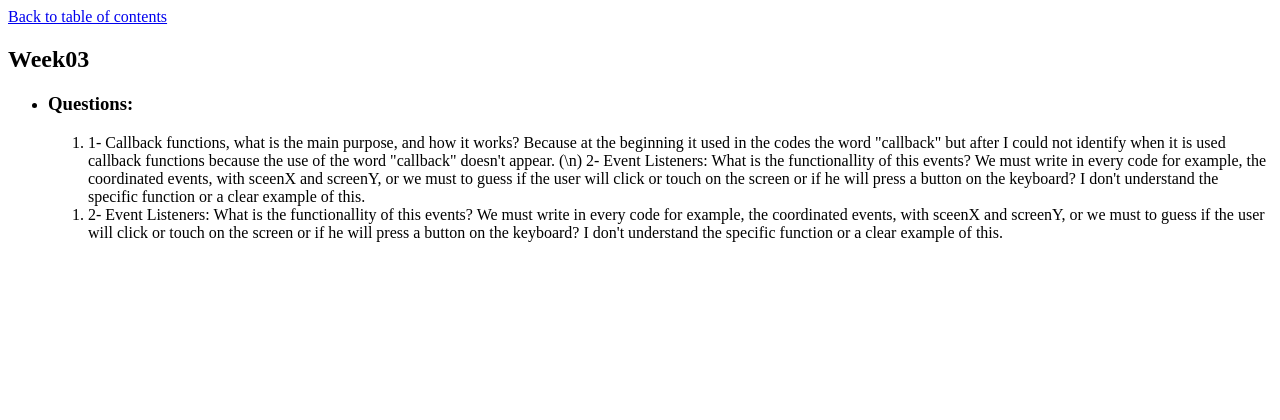
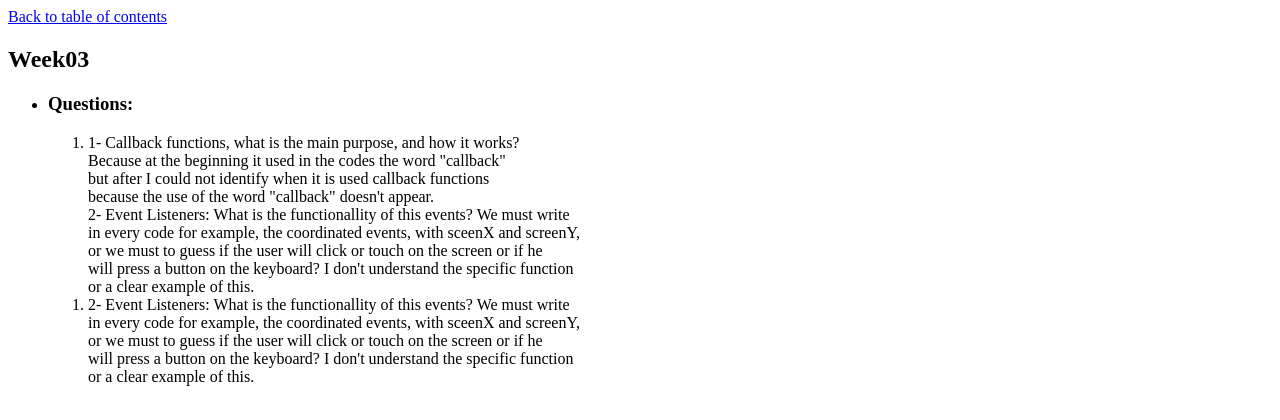
Before and after one commit to namirabal/WDD330-NM, a plain HTML site: page week03/week3.html in a window 1280 px wide. Drawn offline with Linux system fonts and the light colour scheme; files that its build step writes are made by us from their sources.

Commit message:
actualizaciones

```diff
--- a/week03/week3.html
+++ b/week03/week3.html
@@ -16,25 +16,25 @@
         <h3>Questions:</h3>
         <ol>
           <li>
-            1- Callback functions, what is the main purpose, and how it works?
-            Because at the beginning it used in the codes the word "callback"
-            but after I could not identify when it is used callback functions
-            because the use of the word "callback" doesn't appear. (\n)
+            1- Callback functions, what is the main purpose, and how it works? <br>
+            Because at the beginning it used in the codes the word "callback" <br>
+            but after I could not identify when it is used callback functions <br>
+            because the use of the word "callback" doesn't appear. <br>
 
-            2- Event Listeners: What is the functionallity of this events? We must write
-            in every code for example, the coordinated events, with sceenX and screenY,
-            or we must to guess if the user will click or touch on the screen or if he
-            will press a button on the keyboard? I don't understand the specific function
+            2- Event Listeners: What is the functionallity of this events? We must write <br>
+            in every code for example, the coordinated events, with sceenX and screenY, <br>
+            or we must to guess if the user will click or touch on the screen or if he <br>
+            will press a button on the keyboard? I don't understand the specific function <br>
             or a clear example of this.
 
           </li>
         </ol>
         <ol>
             <li>
-              2- Event Listeners: What is the functionallity of this events? We must write
-              in every code for example, the coordinated events, with sceenX and screenY,
-              or we must to guess if the user will click or touch on the screen or if he
-              will press a button on the keyboard? I don't understand the specific function
+              2- Event Listeners: What is the functionallity of this events? We must write <br>
+              in every code for example, the coordinated events, with sceenX and screenY, <br>
+              or we must to guess if the user will click or touch on the screen or if he <br>
+              will press a button on the keyboard? I don't understand the specific function <br>
               or a clear example of this.
 
             </li>
```
